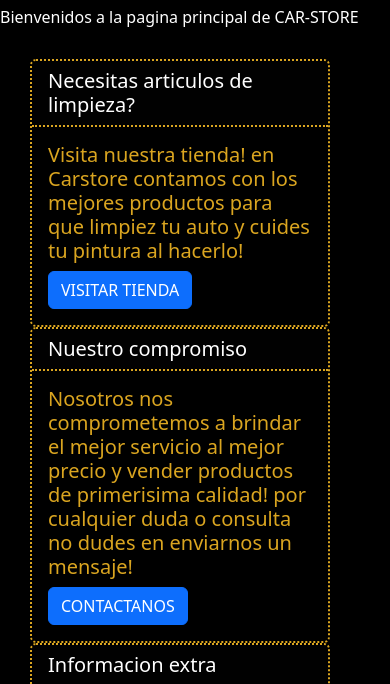
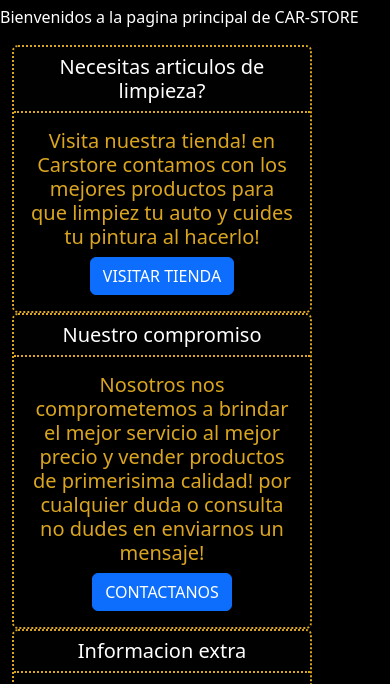
Before and after one commit to AgusDesi04/Car-Store, a plain HTML site: page index.html in a window 390 px wide. Shown: the part 134-818 px from the top of the page. Drawn offline with nearby package versions, Linux system fonts and the light colour scheme.

Commit message:
pagina index corregida y sin media query

```diff
--- a/css/style.css
+++ b/css/style.css
@@ -163,19 +163,3 @@ label {
     color: white;
     border-bottom: 2px goldenrod dotted;
 }
-
-.cards {
-    display: flex;
-    flex-direction: row;
-}
-
-
-/* medias querys */
-
-@media(max-width: 550px) {
-    .cards {
-        display: flex;
-        flex-direction: column;
-        margin: 30px;
-    }
-}
--- a/index.html
+++ b/index.html
@@ -61,38 +61,51 @@
 
   </header>
 
-  <main class="gridPadreIndex">
+  <div>
     <h1>BIENVENIDOS A CAR-STORE</h1>
     <p>Bienvenidos a la pagina principal de CAR-STORE</p>
 
+    <div class="container text-center">
+      <div class="row">
+        <div class="col">
           <div class="cards">
             <div class="card customized-card cardA">
               <h5 class="card-header">Necesitas articulos de limpieza?</h5>
               <div class="card-body">
-        <h5 class="card-title">Visita nuestra tienda! en Carstore contamos con los mejores productos para que limpiez tu
+                <h5 class="card-title">Visita nuestra tienda! en Carstore contamos con los mejores productos para que
+                  limpiez tu
                   auto y cuides tu pintura al hacerlo!</h5>
                 <a href="pages/store.html" class="btn btn-primary">VISITAR TIENDA</a>
               </div>
             </div>
-
+          </div>
+        </div>
+        <div class="col">
           <div class="card customized-card cardB">
             <h5 class="card-header">Nuestro compromiso</h5>
             <div class="card-body">
-        <h5 class="card-title">Nosotros nos comprometemos a brindar el mejor servicio al mejor precio y vender productos
+              <h5 class="card-title">Nosotros nos comprometemos a brindar el mejor servicio al mejor precio y vender
+                productos
                 de primerisima calidad! por cualquier duda o consulta no dudes en enviarnos un mensaje!</h5>
               <a href="pages/contact.html" class="btn btn-primary">CONTACTANOS</a>
             </div>
           </div>
-
+        </div>
+        <div class="col">
           <div class="card customized-card cardC">
             <h5 class="card-header">Informacion extra</h5>
             <div class="card-body">
-        <h5 class="card-title">Nos gusta ser francos y onestos con nuestros clientes! para mas informacion no dudes en
+              <h5 class="card-title">Nos gusta ser francos y onestos con nuestros clientes! para mas informacion no
+                dudes
+                en
                 consultar mas informacion sobre nosotros en SOBRE NOSOTROS!</h5>
               <a href="pages/about.html" class="btn btn-primary custom-button">SOBRE NOSOTROS</a>
             </div>
           </div>
         </div>
+      </div>
+    </div>
+
     </main>
 
     <footer>
```
Lines whose indentation alone changed are shown as unchanged.
